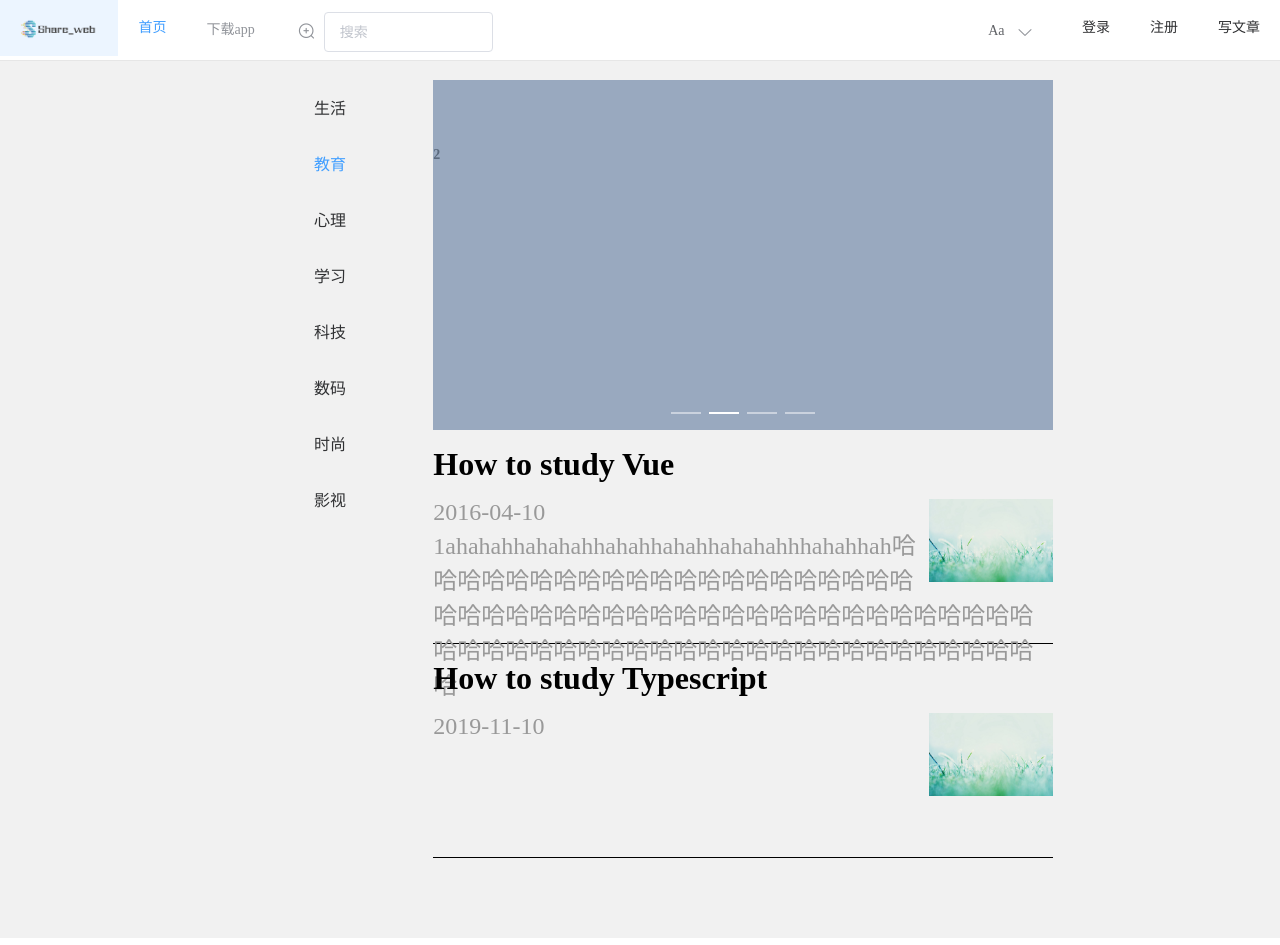
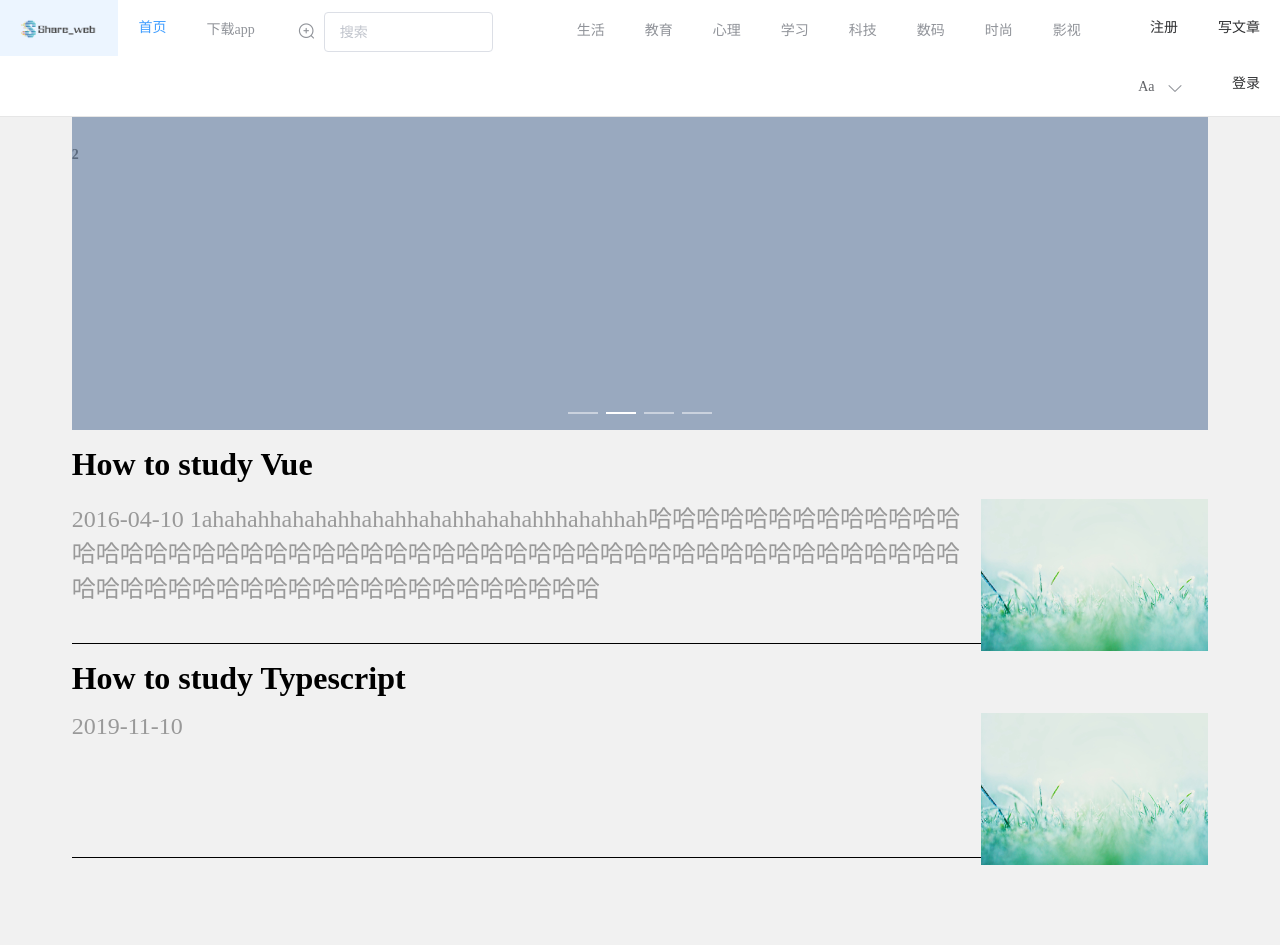
Before and after one commit to bikaiqiao/my-project, a Vue app: page / in a window 1280 px wide. Built offline with nearby package versions, Linux system fonts and the light colour scheme; what mavon-editor, v-charts would draw is missing.

Commit message:
更新导航栏和走马灯

```diff
--- a/src/components/aside.vue
+++ /dev/null
@@ -1,39 +0,0 @@
-<template>
-    <el-menu default-active="2" class="el-menu-vertical-demo" background-color="#f1f1f1">
-      <el-menu-item index="1">
-        <span slot="title">生活</span>
-      </el-menu-item>
-      <el-menu-item index="2">
-        <span slot="title">教育</span>
-      </el-menu-item>
-      <el-menu-item index="3">
-        <span slot="title">心理</span>
-      </el-menu-item>
-      <el-menu-item index="4">
-        <span slot="title">学习</span>
-      </el-menu-item>
-      <el-menu-item index="5">
-        <span slot="title">科技</span>
-      </el-menu-item>
-      <el-menu-item index="6">
-        <span slot="title">数码</span>
-      </el-menu-item>
-      <el-menu-item index="7">
-        <span slot="title">时尚</span>
-      </el-menu-item>
-      <el-menu-item index="8">
-        <span slot="title">影视</span>
-      </el-menu-item>
-    </el-menu>
-</template>
-
-<style lang="scss" scoped>
-@import "../../static/css/components/aside.scss";
-</style>
-<script>
-export default {
-  data: function() {
-    return {};
-  }
-};
-</script>
--- a/src/components/header.vue
+++ b/src/components/header.vue
@@ -15,6 +15,31 @@
       <el-menu-item index="3">
         <i class="el-icon-zoom-in navIconPosition"></i>
         <el-input v-model="select" placeholder="搜索" style="width:70%"></el-input>
+      </el-menu-item>
+
+      <el-menu-item index="4">
+        <span slot="title">生活</span>
+      </el-menu-item>
+      <el-menu-item index="5">
+        <span slot="title">教育</span>
+      </el-menu-item>
+      <el-menu-item index="6">
+        <span slot="title">心理</span>
+      </el-menu-item>
+      <el-menu-item index="7">
+        <span slot="title">学习</span>
+      </el-menu-item>
+      <el-menu-item index="8">
+        <span slot="title">科技</span>
+      </el-menu-item>
+      <el-menu-item index="9">
+        <span slot="title">数码</span>
+      </el-menu-item>
+      <el-menu-item index="10">
+        <span slot="title">时尚</span>
+      </el-menu-item>
+      <el-menu-item index="11">
+        <span slot="title">影视</span>
       </el-menu-item>
       <router-link to="/writing" class="navNone">
         <el-menu-item style="float:right">写文章</el-menu-item>
--- a/src/pages/index.vue
+++ b/src/pages/index.vue
@@ -6,14 +6,9 @@
     <el-container>
       <el-main>
         <el-row>
-          <el-col :span="4">&nbsp;</el-col>
-          <el-col :span="4">
-            <div class="asideBox">
-              <myAside></myAside>
-            </div>
-          </el-col>
+          <el-col :span="1">&nbsp;</el-col>
           <!-- 开始中间的正文内容 -->
-          <el-col :span="12">
+          <el-col :span="22">
             <div class="mainBox">
               <div class="rotationChartBox">
                 <rotationChart></rotationChart>
@@ -23,7 +18,7 @@
               </div>
             </div>
           </el-col>
-          <el-col :span="4"></el-col>
+          <el-col :span="1"></el-col>
         </el-row>
       </el-main>
       <el-footer></el-footer>
@@ -39,13 +34,11 @@
 import myHead from "./../components/header.vue";
 import rotationChart from "./../components/rotationChart.vue";
 import layout from "./../components/layout.vue";
-import myAside from "./../components/aside.vue";
 export default {
   components: {
     myHead,
     rotationChart,
     layout,
-    myAside
   },
   data() {
     return {
--- a/src/router/router.js
+++ b/src/router/router.js
@@ -53,12 +53,6 @@ const routes = [{
             import ("@/pages/writing.vue")
     },
     {
-        path: '/aside',
-        name: 'aside',
-        component: () =>
-            import ("@/components/aside.vue")
-    },
-    {
         path: '/test',
         name: 'test',
         component: () =>
```
